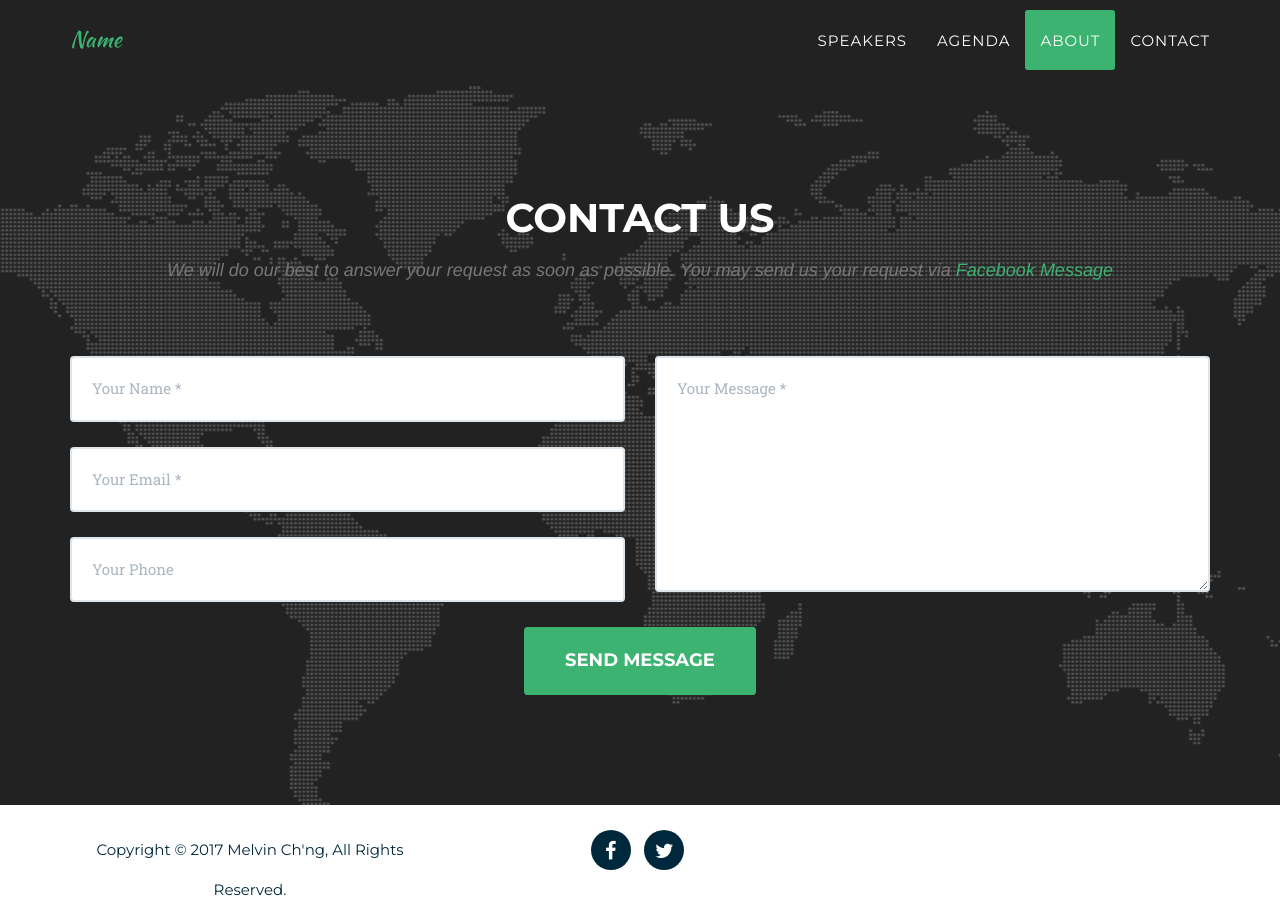
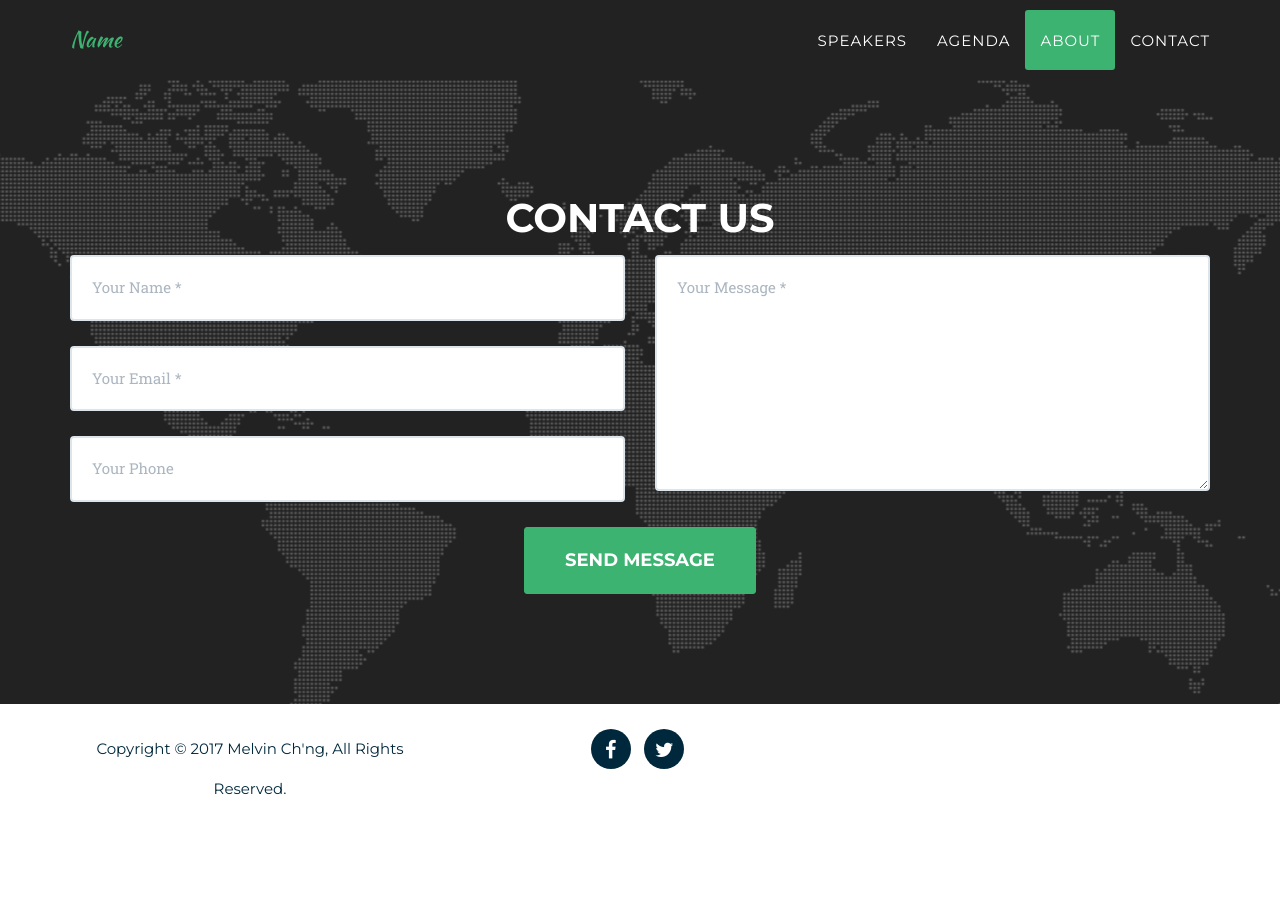
Before and after one commit to peterphilippine/peterphilippine.github.io, a Jekyll site: the page built from _2016_pages/index.html, in a window 1280 px wide and 900 px high, scrolled down 5355 px. Built offline with Jekyll 4.4.1, drawn with Linux system fonts in a browser that asks for light colours; some web fonts are replaced; after the commit the page ends 6189 px from its top, so only the background shows below that.

Commit message:
Update contact.html

```diff
--- a/_includes/2016_data/contact.html
+++ b/_includes/2016_data/contact.html
@@ -3,12 +3,11 @@
             <div class="row">
                 <div class="col-lg-12 text-center">
                     <h2 class="section-heading">Contact Us</h2>
-                    <h3 class="section-subheading text-muted">We will do our best to answer your request as soon as possible. You may send us your request via <a href="https://www.facebook.com/">Facebook Message</a></h3>
                 </div>
             </div>
             <div class="row">
                 <div class="col-lg-12">
-                    <form name="sentMessage" id="contactForm" action="https://formspree.io/hello.world@gmail.com" method="POST" novalidate>
+                    <form name="sentMessage" id="contactForm" action="https://formspree.io/admin@akoangeltrading.com" method="POST" novalidate>
                         <div class="row">
                             <div class="col-md-6">
                                 <div class="control-group form-group">
```
